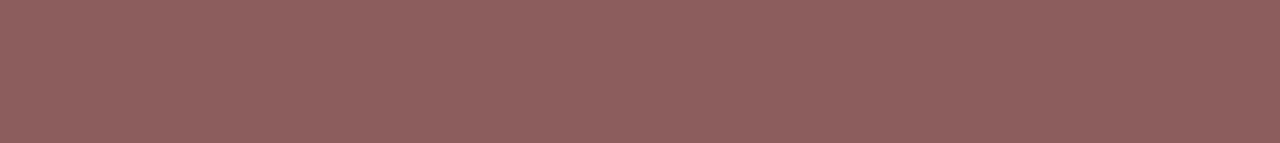
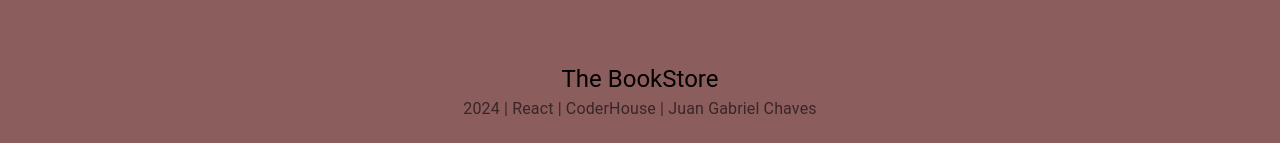
Before and after one commit to JuanGabrielChaves/PreEntrega1ChavesJuanGabriel, a React (Vite) app: page /itemDetail/1 in a window 1280 px wide. Shown: the part 654-797 px from the top of the page. Built offline with nearby package versions, Linux system fonts and the light colour scheme.

Commit message:
Agregado del Footer

```diff
--- a/src/components/layout/Layout.jsx
+++ b/src/components/layout/Layout.jsx
@@ -4,12 +4,14 @@
 import NavBar from "../../components/layout/navBar/NavBar";
 import { Outlet } from "react-router-dom";
 import { themaClaro } from "../common/themeStyles.js";
+import Footer from "./footer/Footer.jsx";
 const Layout = () => {
     return (
         <ThemeProvider theme={themaClaro}>
             <NavBar />
             {/* Al manejar rutas hay que usar Outlet en vez de children */}
             <Outlet />
+            <Footer />
         </ThemeProvider>
     );
 };
--- /dev/null
+++ b/src/components/layout/footer/Footer.css
@@ -0,0 +1,5 @@
+/** @format */
+
+.logoFooter {
+    text-decoration: none;
+}
--- /dev/null
+++ b/src/components/layout/footer/Footer.jsx
@@ -0,0 +1,38 @@
+/** @format */
+
+import { Box, Container, Grid, Typography } from "@mui/material";
+import { Link } from "react-router-dom";
+import "./Footer.css";
+const Footer = () => {
+    return (
+        <div>
+            {" "}
+            <Box
+                sx={{
+                    width: "100%",
+                    height: "auto",
+                    paddingTop: "1rem",
+                    paddingBottom: "1rem",
+                }}>
+                <Container maxWidth="lg">
+                    <Grid container direction="column" alignItems="center">
+                        <Grid item xs={12}>
+                            <Link to={"/"} className="logoFooter">
+                                <Typography color="black" variant="h5">
+                                    The BookStore
+                                </Typography>
+                            </Link>
+                        </Grid>
+                        <Grid item xs={12}>
+                            <Typography color="textSecondary" variant="subtitle1">
+                                {`${new Date().getFullYear()} | React | CoderHouse | Juan Gabriel Chaves`}
+                            </Typography>
+                        </Grid>
+                    </Grid>
+                </Container>
+            </Box>
+        </div>
+    );
+};
+
+export default Footer;
```
